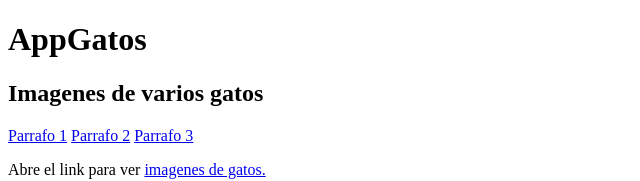
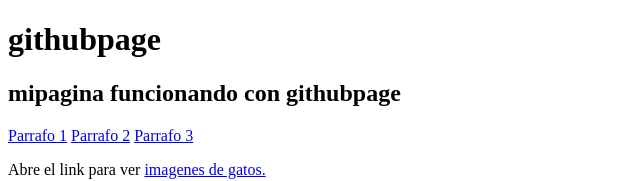
Before and after one commit to wrangel01/eliminar-este-reposito, a plain HTML site: page carpeta2/index.html in a window 1280 px wide. Shown: the top 181 px of the page, without its empty margins (0-640 px from the left). Drawn offline with Linux system fonts and the light colour scheme; files whose address does not match are found by name.

Commit message:
mi-pagina-fucionando-con-githubpage

```diff
--- a/carpeta2/index.html
+++ b/carpeta2/index.html
@@ -4,10 +4,10 @@
 
     </head>
     <body>
-      <h1>AppGatos</h1>
+      <h1>githubpage</h1>
        <main>
           <!--agregar link enlace gatos-->
-          <h2>Imagenes de varios gatos</h2>
+          <h2>mipagina funcionando con githubpage</h2>
 
           <a href="#Parrafo-1">Parrafo 1</a>
           <a href="#Parrafo-2">Parrafo 2</a>
```
